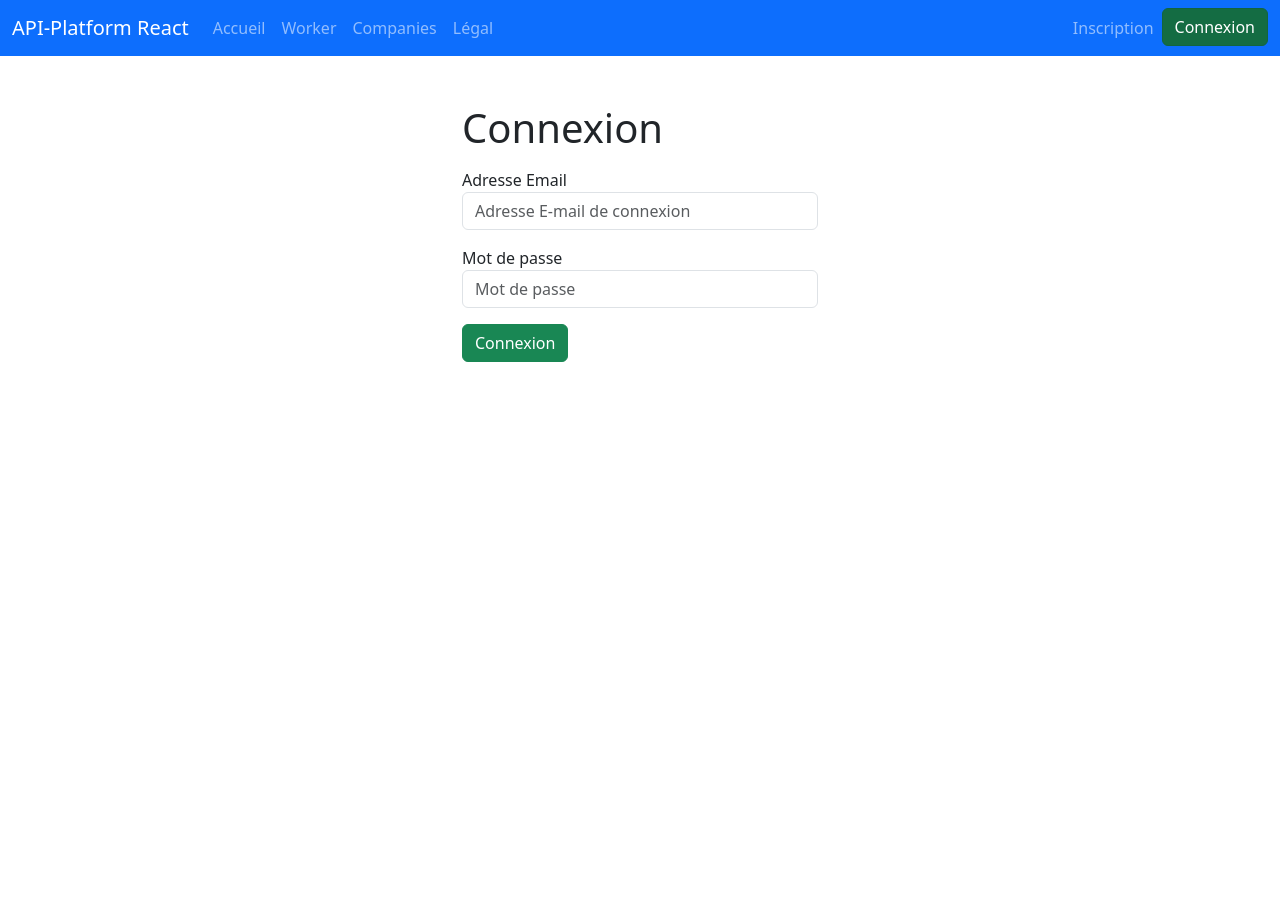
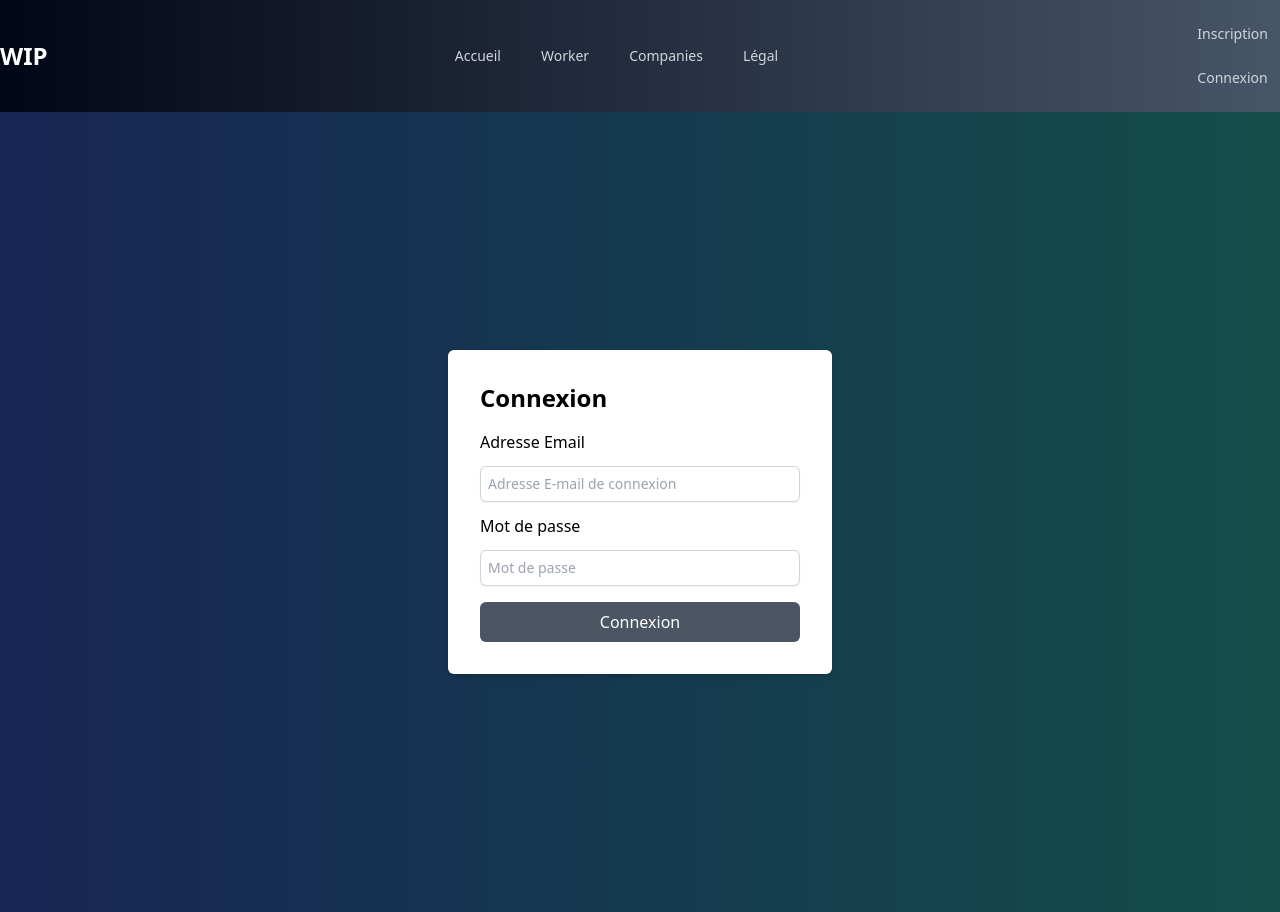
Before and after one commit to dubdub01/WIP2023React, a React (Create React App) app: page /login in a window 1280 px wide. Before the commit the page ends 800 px from the top, so only its background shows below. Built offline with nearby package versions, Linux system fonts and the light colour scheme.

Commit message:
design workerspage with loading and no search

```diff
--- a/package.json
+++ b/package.json
@@ -40,5 +40,8 @@
       "last 1 firefox version",
       "last 1 safari version"
     ]
+  },
+  "devDependencies": {
+    "tailwindcss": "^3.3.3"
   }
 }
--- a/src/App.js
+++ b/src/App.js
@@ -34,7 +34,6 @@ const App = () => {
 
     <Router>
       <Navbar />
-      <main className="container pt-5">
         <Routes>
           <Route path="/" element={<HomePage />} />
           <Route path="/workers" element={<WorkersPage />} />
@@ -51,7 +50,6 @@ const App = () => {
           <Route path="/registration" element={<RegistrationPage />} />
           <Route path="/user" element={<UserPage />} />
         </Routes>
-      </main>
     </Router>
     <ToastContainer position={toast.POSITION.BOTTOM_LEFT} />
     </AuthContext.Provider>
--- a/src/components/Navbar.jsx
+++ b/src/components/Navbar.jsx
@@ -16,84 +16,104 @@ const Navbar = (props) => {
   };
 
   return (
-    <nav className="navbar navbar-expand-lg navbar-dark bg-primary">
-      <div className="container-fluid">
-        <NavLink className="navbar-brand" to="/">
-          API-Platform React
+    <nav className="bg-gradient-to-r from-slate-950 to-slate-600">
+    <div className="container mx-auto">
+      <div className="flex items-center justify-between py-4">
+        <NavLink className="text-white text-2xl font-semibold" to="/">
+          WIP
         </NavLink>
         <button
-          className="navbar-toggler"
-          type="button"
-          data-bs-toggle="collapse"
-          data-bs-target="#navbarNav"
-          aria-controls="navbarNav"
-          aria-expanded="false"
-          aria-label="Toggle navigation"
+          className="lg:hidden block text-white text-xl focus:outline-none"
+          // onClick={() => setIsOpen(!isOpen)}
         >
-          <span className="navbar-toggler-icon"></span>
+          <svg
+            xmlns="http://www.w3.org/2000/svg"
+            className="h-6 w-6"
+            fill="none"
+            viewBox="0 0 24 24"
+            stroke="currentColor"
+          >
+            <path
+              strokeLinecap="round"
+              strokeLinejoin="round"
+              strokeWidth={2}
+              d="M4 6h16M4 12h16M4 18h16"
+            />
+          </svg>
         </button>
-        <div className="collapse navbar-collapse" id="navbarNav">
-          <ul className="navbar-nav me-auto">
-            <li className="nav-item">
-              <NavLink className="nav-link" to="/">
+        <div className="lg:flex lg:items-center lg:justify-center space-x-4">
+          <NavLink
+            className="text-gray-300 hover:bg-gray-700 hover:text-white rounded-md px-3 py-2 text-sm font-medium"
+            to="/"
+          >
             Accueil
           </NavLink>
-            </li>
-            <li className="nav-item">
-              <NavLink className="nav-link" to="/workers">
+          <NavLink
+            className="text-gray-300 hover:bg-gray-700 hover:text-white rounded-md px-3 py-2 text-sm font-medium"
+            to="/workers"
+          >
             Worker
           </NavLink>
-            </li>
-            <li className="nav-item">
-              <NavLink className="nav-link" to="/companies">
+          <NavLink
+            className="text-gray-300 hover:bg-gray-700 hover:text-white rounded-md px-3 py-2 text-sm font-medium"
+            to="/companies"
+          >
             Companies
           </NavLink>
-            </li>
-            <li className="nav-item">
-              <NavLink className="nav-link" to="/legal">
+          <NavLink
+            className="text-gray-300 hover:bg-gray-700 hover:text-white rounded-md px-3 py-2 text-sm font-medium"
+            to="/legal"
+          >
             Légal
           </NavLink>
-            </li>
           {isAuthenticated && (
-              <li className="nav-item">
-                <NavLink className="nav-link" to="/newworker">
+            <NavLink
+              className="text-gray-300 hover:bg-gray-700 hover:text-white rounded-md px-3 py-2 text-sm font-medium"
+              to="/newworker"
+            >
               Nouveau Worker
             </NavLink>
-              </li>
           )}
-          </ul>
-          <ul className="navbar-nav ms-auto">
+        </div>
+
+        <div className="lg:flex space-x-4">
           {!isAuthenticated ? (
-              <>
-                <li className="nav-item">
-                  <NavLink className="nav-link" to="/registration">
+            <div className="lg:flex lg:flex-col space-y-2">
+              <NavLink
+                className="text-gray-300 hover:bg-gray-700 hover:text-white rounded-md px-3 py-2 text-sm font-medium"
+                to="/registration"
+              >
                 Inscription
               </NavLink>
-                </li>
-                <li className="nav-item">
-                  <NavLink className="btn btn-success" to="/login">
+              <NavLink
+                className="text-gray-300 hover:bg-gray-700 hover:text-white rounded-md px-3 py-2 text-sm font-medium"
+                to="/login"
+              >
                 Connexion
               </NavLink>
-                </li>
-              </>
+            </div>
           ) : (
-              <div>
-                <li className="nav-item">
-                  <button className="btn btn-danger" onClick={handleLogout}>
+            <div className="space-x-4">
+              <button
+                className="text-gray-300 hover:bg-gray-700 hover:text-white rounded-md px-3 py-2 text-sm font-medium"
+                onClick={handleLogout}
+              >
                 Déconnexion
               </button>
-                </li>
-                <li>
-                  <NavLink className="btn btn-success" to="/user">
+              <NavLink
+                className="text-gray-300 hover:bg-gray-700 hover:text-white rounded-md px-3 py-2 text-sm font-medium"
+                to="/user"
+              >
                 Mon compte
               </NavLink>
-                </li>
             </div>
           )}
-          </ul>
+        </div>
       </div>
     </div>
   </nav>
+
+
   );
 };
 
--- a/src/components/forms/Field.jsx
+++ b/src/components/forms/Field.jsx
@@ -1,6 +1,14 @@
-const Field = ({name, label, value, onChange, placeholder = "", type="text", error=""}) => {
+const Field = ({
+  name,
+  label,
+  value,
+  onChange,
+  placeholder = "",
+  type = "text",
+  error = "",
+}) => {
   return (
-        <div className="my-3">
+    <div className="mt-3">
       <label htmlFor={name}>{label}</label>
       <input
         type={type}
@@ -9,15 +17,20 @@ const Field = ({name, label, value, onChange, placeholder = "", type="text", err
         placeholder={placeholder || label}
         name={name}
         id={name}
-                className={"form-control" + (error && " is-invalid")}
+        className={
+          "block w-full rounded-md border-0 py-1.5 text-gray-900 shadow-sm ring-1 ring-inset ring-gray-300 placeholder:text-gray-400 focus:ring-2 focus:ring-inset focus:ring-indigo-600 sm:text-sm sm:leading-6 mt-3 pl-2"
+        }
       />
-            {
-                error && (
-                    <p className="invalid-feedback">{error}</p>
-                )
-            }
+      {error && (
+        <div class="bg-red-100 border border-red-400 text-red-700 px-4 py-3 rounded relative mt-3" role="alert">
+        <span class="block sm:inline">{error}</span>
+        <span class="absolute top-0 bottom-0 right-0 px-4 py-3">
+
+        </span>
+      </div>
+      )}
     </div>
   );
-}
+};
 
 export default Field;
--- a/src/index.css
+++ b/src/index.css
@@ -1,13 +1,3 @@
-body {
-  margin: 0;
-  font-family: -apple-system, BlinkMacSystemFont, 'Segoe UI', 'Roboto', 'Oxygen',
-    'Ubuntu', 'Cantarell', 'Fira Sans', 'Droid Sans', 'Helvetica Neue',
-    sans-serif;
-  -webkit-font-smoothing: antialiased;
-  -moz-osx-font-smoothing: grayscale;
-}
-
-code {
-  font-family: source-code-pro, Menlo, Monaco, Consolas, 'Courier New',
-    monospace;
-}
+@tailwind base;
+@tailwind components;
+@tailwind utilities;
--- a/src/index.js
+++ b/src/index.js
@@ -1,6 +1,6 @@
 import React from 'react';
 import ReactDOM from 'react-dom/client';
-import 'bootstrap/dist/css/bootstrap.min.css';
+import './index.css';
 import App from './App';
 import reportWebVitals from './reportWebVitals';
 
--- a/src/pages/HomePage.jsx
+++ b/src/pages/HomePage.jsx
@@ -1,33 +1,45 @@
 import { Link } from "react-router-dom";
 
 const HomePage = (props) => {
-    return (
-        <>
-        <section id="hero" className="py-5">
-        <div className="container text-center">
-            <h1 className="display-4">Bienvenue sur WIP - Work in Progress !</h1>
-            <p className="lead">WIP est une plateforme en ligne qui facilite la mise en relation entre les entreprises et les talents. Que vous soyez une entreprise à la recherche de professionnels qualifiés ou un travailleur indépendant en quête d'opportunités, WIP est là pour vous aider à trouver les bonnes personnes.</p>
-            <div className="d-flex flex-column align-items-center">
-                <Link to="/companies" className="btn btn-primary my-2">Découvrir nos Companies</Link>
-                <Link to="/workers" className="btn btn-primary my-2">Découvrir nos Workers</Link>
-            </div>
-            <div className="mt-4">
-                <Link to="#" className="btn btn-outline-primary mx-2">Inscription</Link>
-                <Link to="#" className="btn btn-outline-primary mx-2">Connexion</Link>
-            </div>
-        </div>
-    </section>
+  return (
+    <div className="bg-gradient-to-r from-blue-950 to-teal-900 text-white min-h-screen flex flex-col justify-center items-center">
+        <div className="container mx-auto">
+      <section className="text-center p-6">
+        <h1 className="text-4xl font-bold mb-4">
+          Bienvenue sur WIP - Work in Progress !
+        </h1>
+        <p className="text-lg">
+          WIP est une plateforme en ligne qui facilite la mise en relation entre les entreprises et les talents. Que vous soyez une entreprise à la recherche de professionnels qualifiés ou un travailleur indépendant en quête d'opportunités, WIP est là pour vous aider à trouver les bonnes personnes.
+        </p>
+        <div className="mt-8 flex justify-center space-x-4">
+  <Link
+    to="/companies"
+    className="bg-gray-600 text-gray-300 hover:bg-gray-700 rounded-md px-3 py-2 text-sm font-medium"
+  >
+    Découvrir nos Companies
+  </Link>
+  <Link
+    to="/workers"
+    className="bg-gray-600 text-gray-300 hover:bg-gray-700 rounded-md px-3 py-2 text-sm font-medium"
+  >
+    Découvrir nos Workers
+  </Link>
+</div>
 
-    <section id="about" className="py-5">
-        <div className="container">
-            <h2 className="text-center mb-4">À propos de WIP</h2>
-                <p>WIP est une plateforme en ligne qui facilite la mise en relation des entreprises et des travailleurs indépendants. Notre objectif est de simplifier le processus de recrutement et de collaboration en offrant un espace où les entreprises peuvent trouver les talents dont elles ont besoin et où les travailleurs indépendants peuvent trouver des opportunités professionnelles.</p>
-            <p>WIP offre une large gamme de secteurs et de compétences, permettant aux entreprises de trouver les meilleurs talents pour leurs projets. Les travailleurs indépendants peuvent créer un profil détaillé, mettre en avant leurs compétences et leur expérience, et être contactés directement par les entreprises intéressées.</p>
-        </div>
-    </section>
-        </>
-     );
+      </section>
+
+      <section className="text-center py-12">
+        <h2 className="text-3xl font-bold mb-4">À propos de WIP</h2>
+        <p className="text-lg">
+          WIP est une plateforme en ligne qui facilite la mise en relation des entreprises et des travailleurs indépendants. Notre objectif est de simplifier le processus de recrutement et de collaboration en offrant un espace où les entreprises peuvent trouver les talents dont elles ont besoin et où les travailleurs indépendants peuvent trouver des opportunités professionnelles.
+        </p>
+        <p className="text-lg">
+          WIP offre une large gamme de secteurs et de compétences, permettant aux entreprises de trouver les meilleurs talents pour leurs projets. Les travailleurs indépendants peuvent créer un profil détaillé, mettre en avant leurs compétences et leur expérience, et être contactés directement par les entreprises intéressées.
+        </p>
+      </section>
+    </div>
+    </div>
+  );
 }
 
-
 export default HomePage;
--- a/src/pages/LoginPage.jsx
+++ b/src/pages/LoginPage.jsx
@@ -6,9 +6,8 @@ import Field from '../components/forms/Field'
 import { toast } from 'react-toastify'
 
 const LoginPage = (props) => {
-
     const navigate = useNavigate()
-    const {setIsAuthenticated} = useContext(AuthContext)
+    const { setIsAuthenticated } = useContext(AuthContext)
 
     const [credentials, setCredentials] = useState({
         username: "",
@@ -21,36 +20,26 @@ const LoginPage = (props) => {
         const value = event.currentTarget.value
         const name = event.currentTarget.name
 
-        // copie de l'objet credention ... et la virgule permet de faure un ajout ou un remplacement
-        // si on laisse simple name, il va venir écrire dans l'objet une prop name mais avec le crochet il va prendre la valeur de name (ex: username)
-        // {...credentials, name:value}
-        // name: 'berti@epse.be'
-        // {...credentials, [name]:value}
-        // username: 'berti@epse.be'
-
-        setCredentials({...credentials, [name]:value})
-
+        setCredentials({ ...credentials, [name]: value })
     }
 
     const handleSubmit = async (event) => {
         event.preventDefault()
-        try{
+        try {
             await AuthAPI.authenticate(credentials)
             setError("")
             setIsAuthenticated(true)
             toast.success("Vous êtes désormais connecté")
-            navigate('/', {replace: true})
-        }catch(error)
-        {
+            navigate('/', { replace: true })
+        } catch (error) {
             setError("Aucun compte ne possède cette adresse e-mail ou les informations ne correspondent pas")
         }
     }
 
     return (
-        <>
-            <div className="row">
-                <div className="col-4 offset-4">
-                    <h1>Connexion</h1>
+        <div className="bg-gradient-to-r from-blue-950 to-teal-900 h-screen flex items-center justify-center">
+            <div className="bg-white p-8 shadow-md rounded-md w-full sm:w-96">
+                <h1 className="text-2xl font-semibold mb-4">Connexion</h1>
                 <form onSubmit={handleSubmit}>
                     <Field
                         label="Adresse Email"
@@ -69,18 +58,13 @@ const LoginPage = (props) => {
                         error={error}
                         type="password"
                     />
-                        <div className="form-group my-3">
-                            <button className='btn btn-success'>Connexion</button>
+                    <div className="mt-4">
+                        <button className="bg-gray-600 hover:bg-gray-300 text-white py-2 px-4 rounded-md w-full">Connexion</button>
                     </div>
                 </form>
             </div>
         </div>
-        </>
     )
-
-
-
-
 }
 
 export default LoginPage;
--- /dev/null
+++ b/tailwind.config.js
@@ -0,0 +1,8 @@
+/** @type {import('tailwindcss').Config} */
+module.exports = {
+  content: ["./src/**/*.{js,jsx,ts,tsx}"],
+  theme: {
+    extend: {},
+  },
+  plugins: [],
+}
```
Also changed, not shown: src/components/Pagination.jsx (+51 -23 lines), src/pages/WorkersPage.jsx (+85 -41 lines), 1 other file (tests, documents, lock files or other folders). Lines whose indentation alone changed are shown as unchanged.
